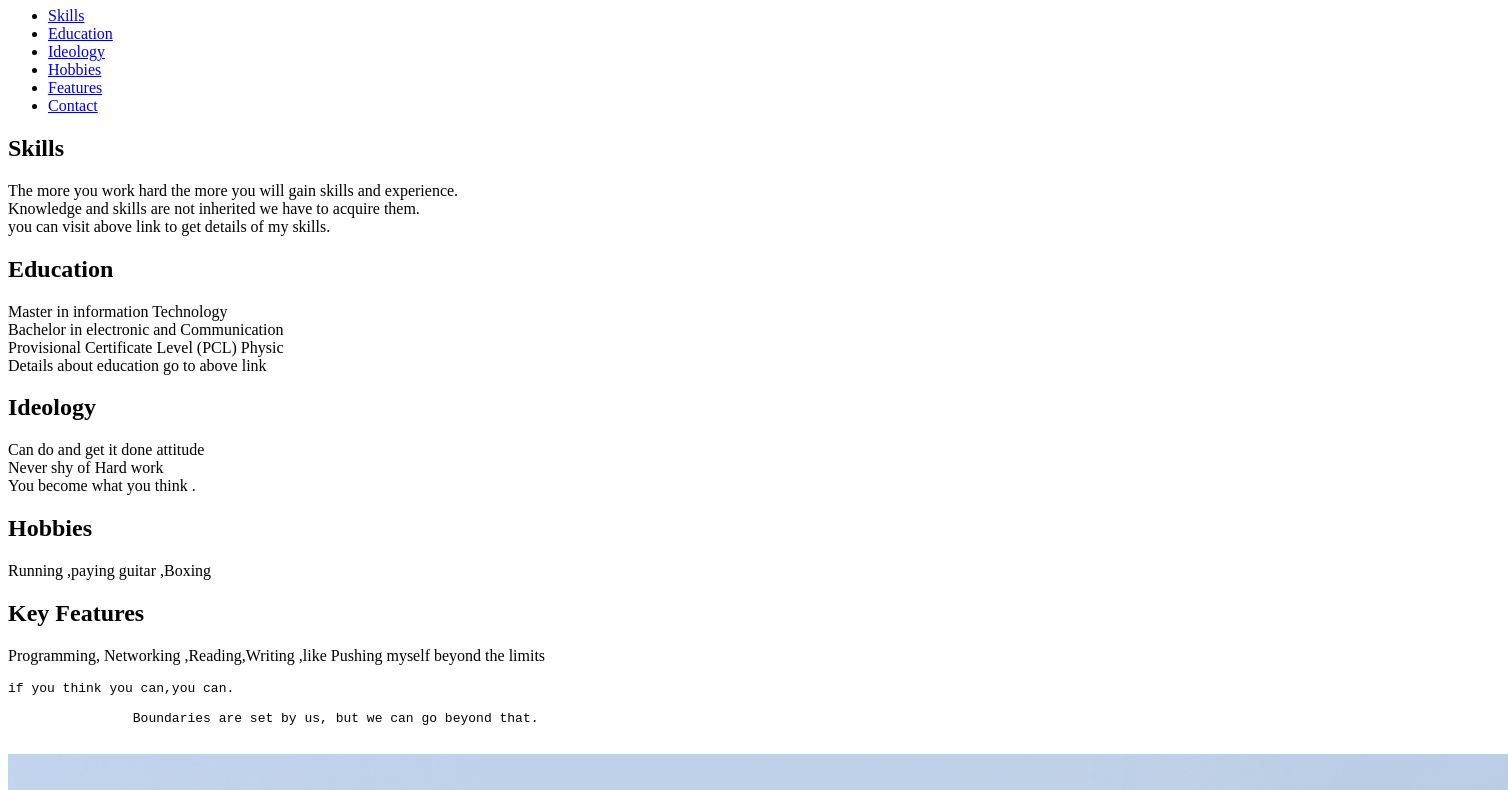
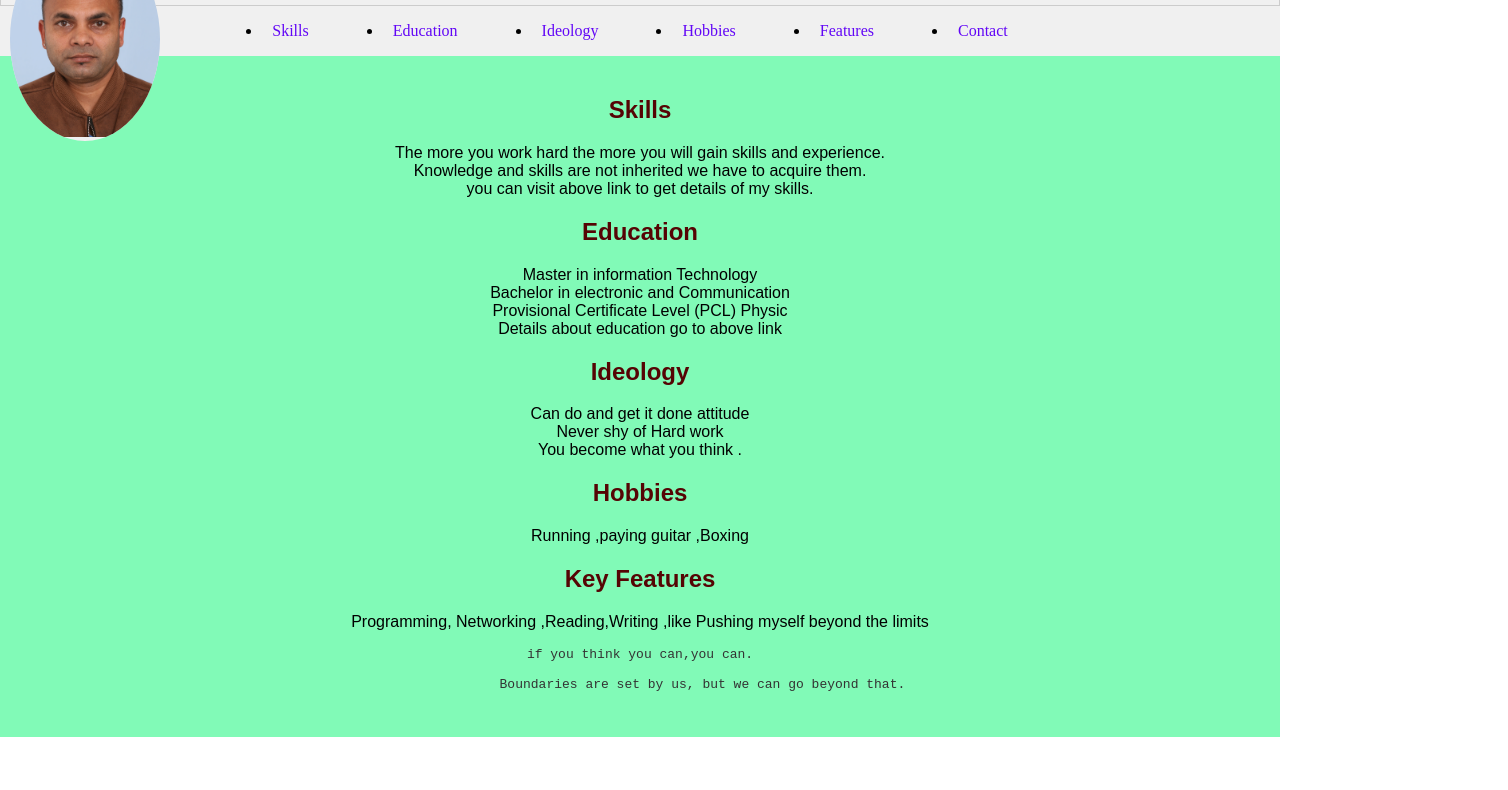
Before and after one commit to aryalram/portfolio, a plain HTML site: page index.html in a window 1280 px wide. Shown: the part 73-863 px from the top of the page, 1508 px wide, since content can reach past the window. After the commit the page ends 810 px from the top, so only its background shows below. Drawn offline with Linux system fonts and the light colour scheme.

Commit message:
Update index.html

```diff
--- a/index.html
+++ b/index.html
@@ -4,7 +4,7 @@
     <meta charset="UTF-8">
     <meta name="viewport" content="width=device-width, initial-scale=1.0">
     <title>Document</title>
-    <link rel="stylesheet" href="styl.css">
+    <link rel="stylesheet" href="style.css">
 </head>
 <body>
     <div id="my-div">
@@ -17,7 +17,7 @@
             <li><a href="Education.html">Education</a></li>
             <li><a href="Ideology.html">Ideology</a></li>
             <li><a href="Hobbies.html">Hobbies</a></li>
-            <li><a href="Heatures.html">Features</a></li>
+            <li><a href="Features.html">Features</a></li>
             <li><a href="Contact.html">Contact</a></li>
         </ul>
     </nav>
@@ -73,6 +73,6 @@
         </div>
     </main>
 
-    <script src="demol.js"></script>
+    <script src="index.js"></script>
 </body>
 </html>
```
